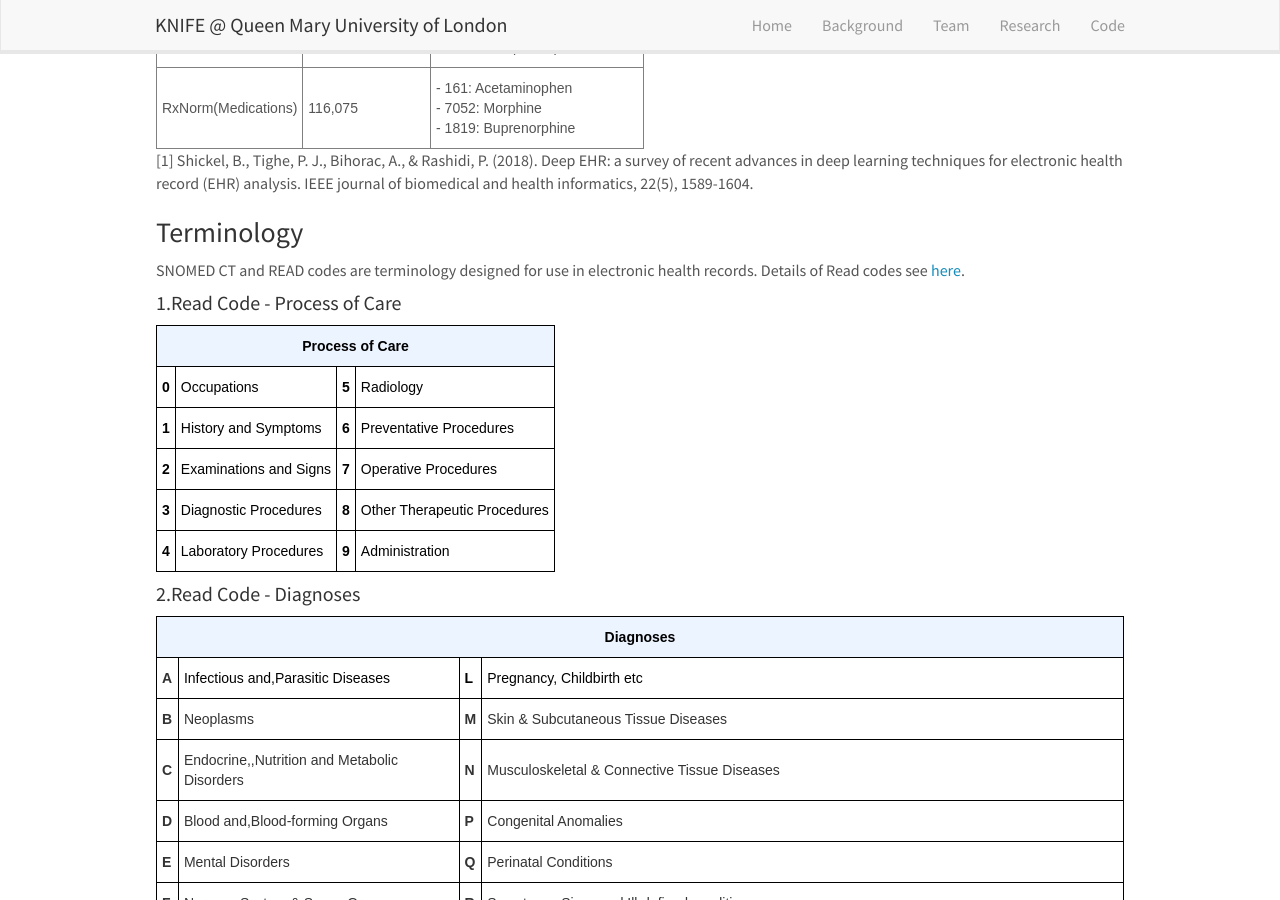
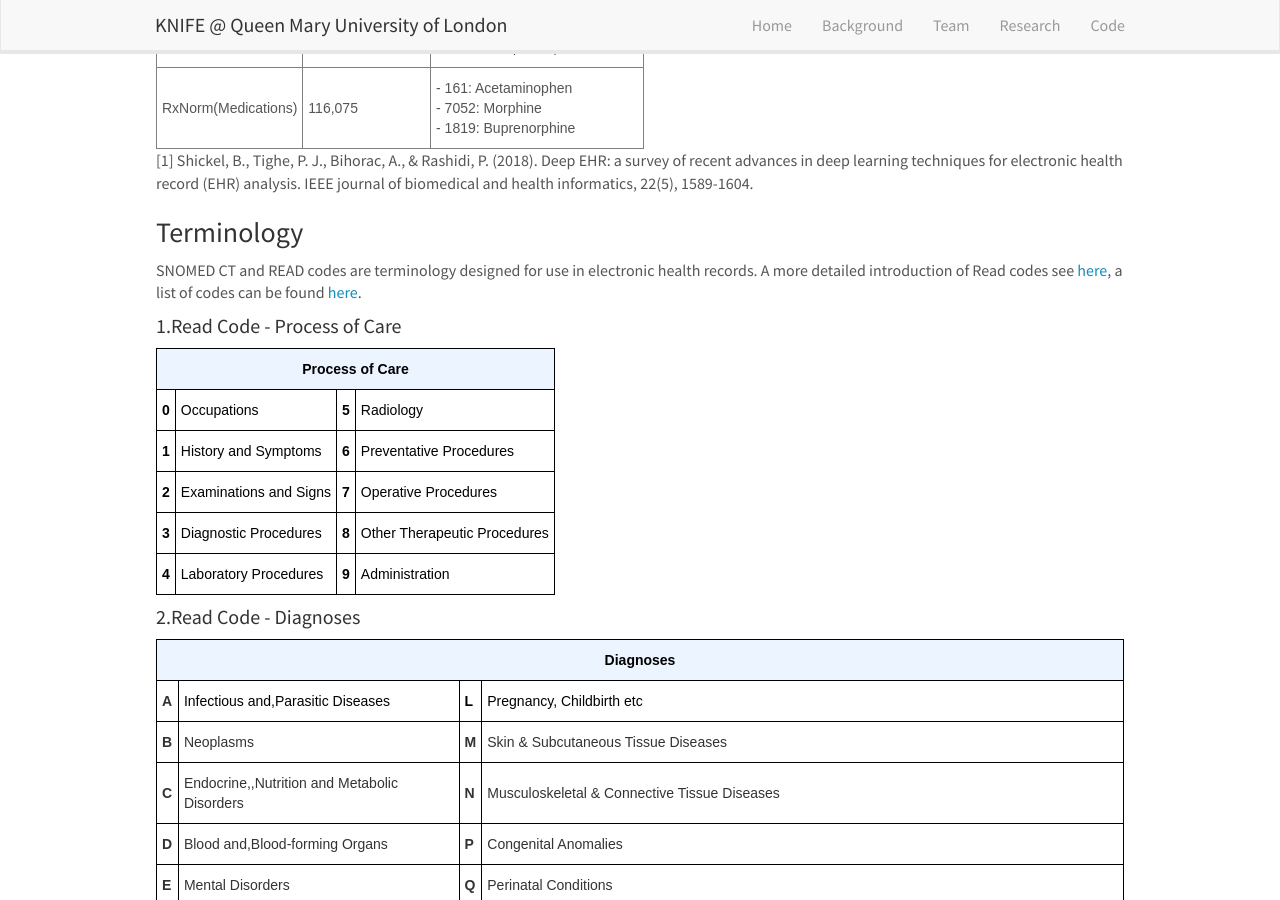
Before and after one commit to knifeqmul/knifeqmul.github.io, a Jekyll site: the page built from _pages/background.md, in a window 1280 px wide and 900 px high, scrolled down 1996 px. Built offline with Jekyll 4.4.1, drawn with Linux system fonts in a browser that asks for light colours; nearby versions of some CDN libraries.

Commit message:
Update background.md

```diff
--- a/_pages/background.md
+++ b/_pages/background.md
@@ -147,7 +147,7 @@ Classification schema when recording relevant medical information and events. Th
 
 ### Terminology
 
-SNOMED CT and READ codes are terminology designed for use in electronic health records. Details of Read codes see [here]({{ site.baseurl }}/downloads/readcodehier.pdf).
+SNOMED CT and READ codes are terminology designed for use in electronic health records. A more detailed introduction of Read codes see [here]({{ site.baseurl }}/downloads/readcodehier.pdf), a list of codes can be found [here]({{ site.baseurl }}/downloads/acc6343-read-codes.xls).
 
 
 #### 1.Read Code - Process of Care
```
